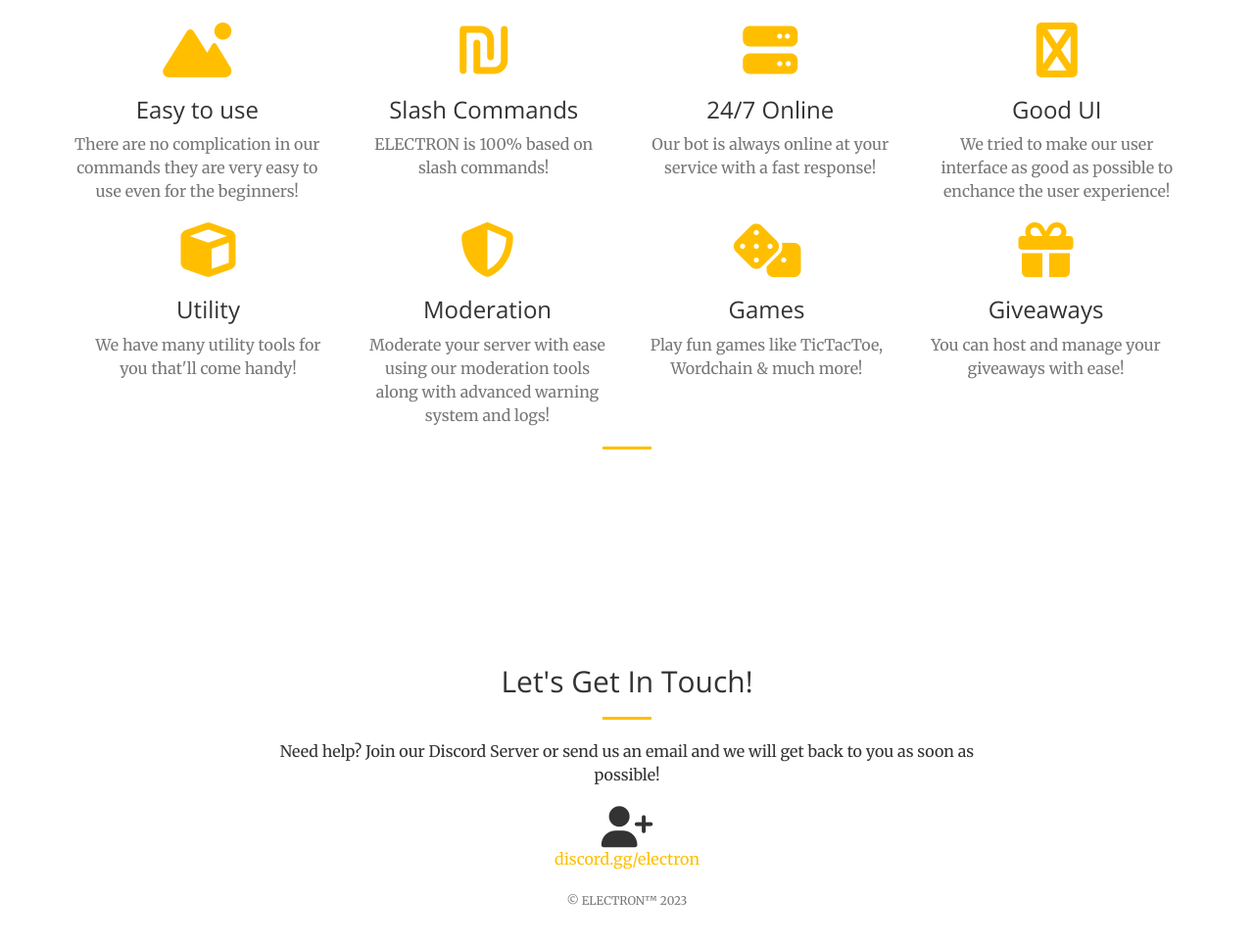
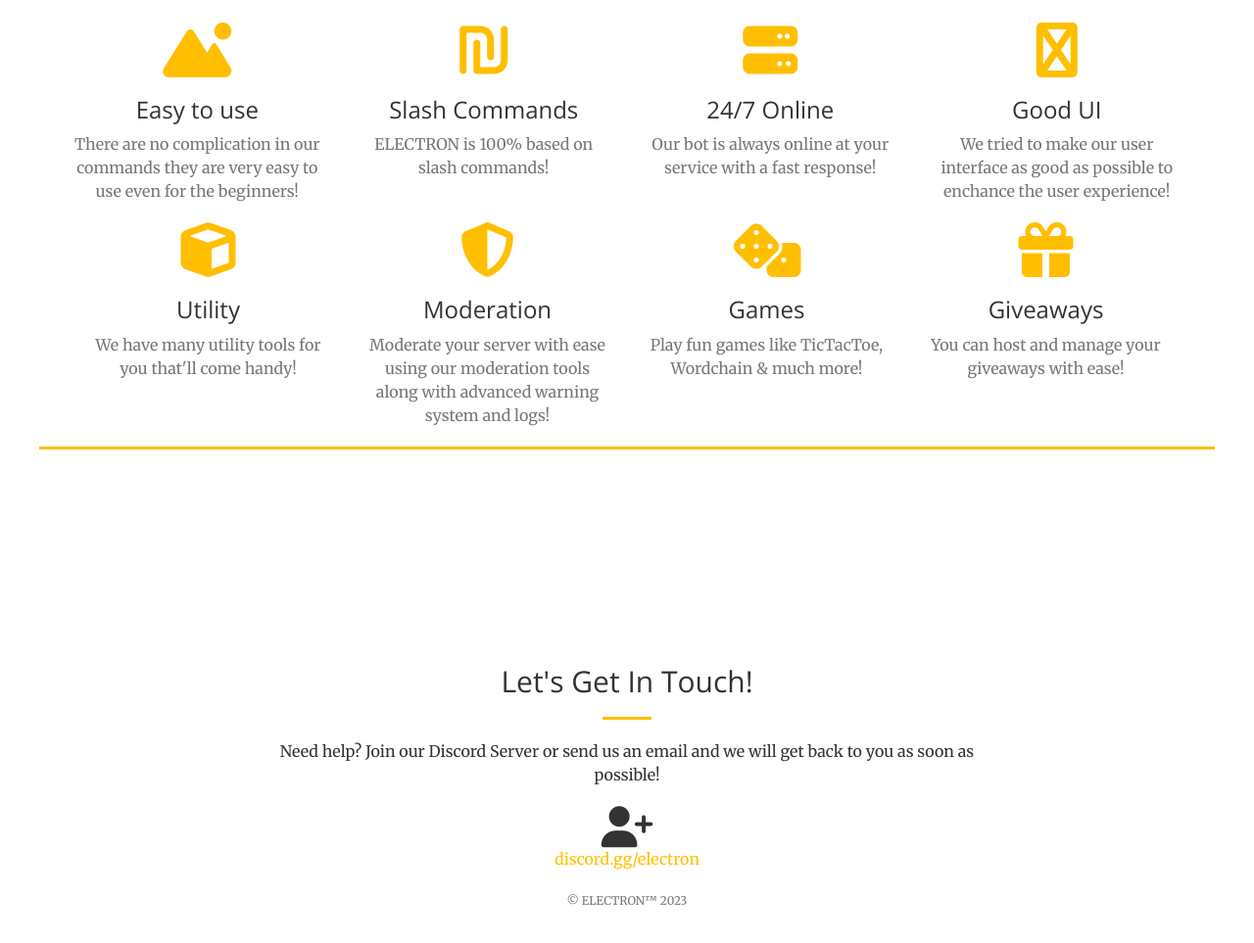
Before and after one commit to AdibHoque/squares-site, a website: page views/index.html in a window 1280 px wide. Shown: the part 973-1936 px from the top of the page at 98% size. Drawn offline with nearby package versions, Linux system fonts and the light colour scheme; files that its build step writes are made by us from their sources.

Commit message:
🏀👮 Checkpoint ./public/style.css:3244687/120 ./views/index.html:3244687/265

```diff
--- a/public/style.css
+++ b/public/style.css
@@ -18,6 +18,11 @@
 }
 hr.light {
   border-color: white;
+}
+hr.full{
+  border-color: #FFBF00;
+  border-width: 3px;
+  max-width: 1200px;
 }
 a {
   -webkit-transition: all 0.35s;
--- a/views/index.html
+++ b/views/index.html
@@ -85,17 +85,16 @@
         <!-- /.container-fluid -->
     </nav>
 
-    <header>
+    <header id="about">
         <div class="header-content">
             <div class="header-content-inner">
-                <h1 id="about">The only bot that you'll ever need.</h1>
+                <h1>The only bot that you'll ever need.</h1>
                 <hr>
                 <p>Electrify & Boost Up Your Discord Server with this all-in-one Discord bot which features Utility, Moderation, Logs, Giveaways, Games & Much More!</p>
                 <a href="https://discordapp.com/oauth2/authorize?client_id=629323586930212884&permissions=2146827775&redirect_uri=https%3A%2F%2Fdiscord.gg%2FkuWVFpR&response_type=code&scope=guilds.join%20bot" class="btn btn-primary btn-xl page-scroll"><i class="fa-solid fa-plus"></i> Add To Server</a>
             </div>
         </div>
     </header>
-
     <section id="services">
         <div class="container">
             <div class="row">
@@ -165,13 +164,10 @@
                     </div>
                 </div>
                </div>
-                 <hr class="primary">
-
-        </div>
+                 <hr class="full">
     </section>
-
     <section id="contact">
-        <div class="container">
+      <div class="container">
             <div class="row">
                 <div class="col-lg-8 col-lg-offset-2 text-center">
                     <h2 class="section-heading">Let's Get In Touch!</h2>
```
